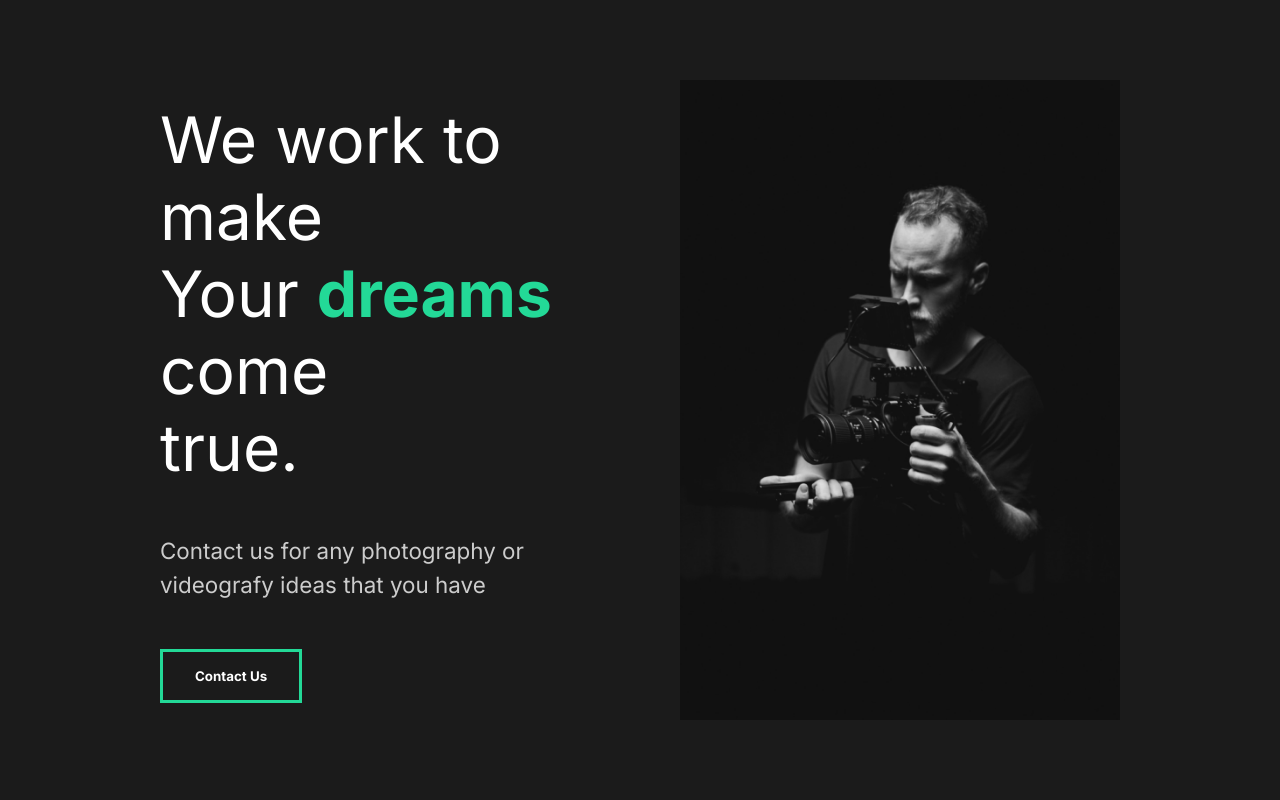
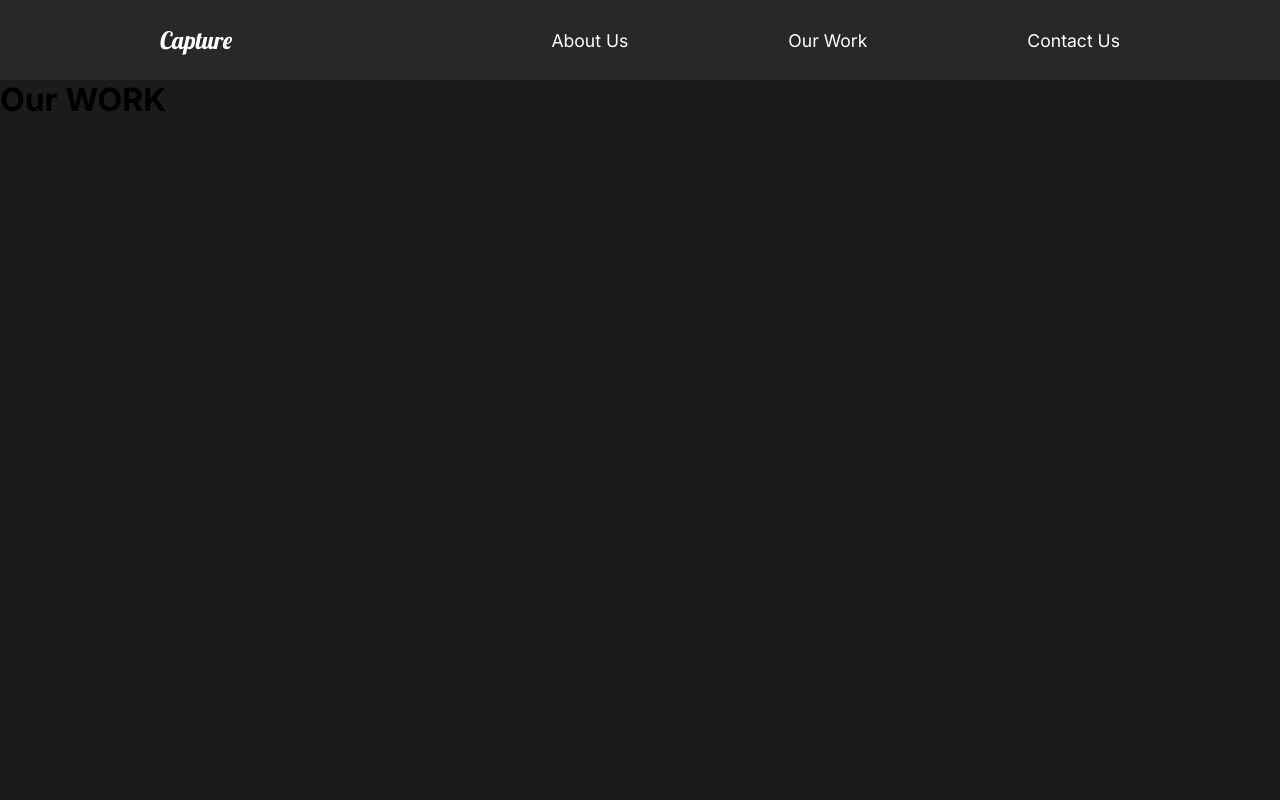
Before and after one commit to lilianaruva/website, a React (Create React App) app: page /work in a window 1280 px wide. Shown: the top 800 px of the page. Built offline with nearby package versions, Linux system fonts and the light colour scheme.

Commit message:
Create Navbar and add navigation with ReactRouter

```diff
--- a/src/App.js
+++ b/src/App.js
@@ -1,14 +1,30 @@
-import React from 'react';
+import React from "react";
 //Global Styled
-import GlobalStyle from './components/GlobalStyle';
+import GlobalStyle from "./components/GlobalStyle";
 //Import pages
-import AboutUs from './pages/AboutUs';
+import AboutUs from "./pages/AboutUs";
+import ContacUs from "./pages/ContacUs";
+import OurWork from "./pages/OurWork";
+import Nav from "./components/Nav";
+//Router
+import { Switch, Route } from "react-router-dom";
 
 function App() {
   return (
     <div className="App">
-      <GlobalStyle/>
-      <AboutUs/>
+      <GlobalStyle />
+      <Nav />
+      <Switch>
+        <Route path="/" exact>
+          <AboutUs />
+        </Route>
+        <Route path="/contact">
+          <ContacUs />
+        </Route>
+        <Route path="/work">
+          <OurWork />
+        </Route>
+      </Switch>
     </div>
   );
 }
--- /dev/null
+++ b/src/components/Nav.js
@@ -0,0 +1,57 @@
+import React from "react";
+import styled from "styled-components";
+import { Link } from "react-router-dom";
+
+const Nav = () => {
+  return (
+    <>
+      <StyledNav>
+        <h1>
+          <Link id="logo" to="/">
+            Capture
+          </Link>
+        </h1>
+        <ul>
+          <li>
+            <Link to="/">About Us</Link>
+          </li>
+          <li>
+            <Link to="/work">Our Work</Link>
+          </li>
+          <li>
+            <Link to="/contact">Contact Us</Link>
+          </li>
+        </ul>
+      </StyledNav>
+    </>
+  );
+};
+
+const StyledNav = styled.nav`
+  min-height: 10vh;
+  display: flex;
+  margin: auto;
+  justify-content: space-between;
+  align-items: center;
+  padding: 1rem 10rem;
+  background: #282828;
+  a {
+    color: white;
+    text-decoration: none;
+  }
+  ul {
+    display: flex;
+    list-style: none;
+  }
+  #logo {
+    font-size: 1.5rem;
+    font-family: "Lobster", cursive;
+    font-weight: lighter;
+  }
+  li {
+    padding-left: 10rem;
+    position: relative;
+  }
+`;
+
+export default Nav;
--- a/src/index.js
+++ b/src/index.js
@@ -2,10 +2,13 @@
 import ReactDOM from 'react-dom';
 import App from './App';
 import reportWebVitals from './reportWebVitals';
+import {BrowserRouter} from 'react-router-dom'
 
 ReactDOM.render(
   <React.StrictMode>
+    <BrowserRouter>
     <App />
+    </BrowserRouter>
   </React.StrictMode>,
   document.getElementById('root')
 );
--- /dev/null
+++ b/src/pages/ContacUs.js
@@ -0,0 +1,13 @@
+import React from "react";
+
+const ContactUs = () =>{
+    return (
+        <>
+        <div>
+            <h1>Our CONTACT</h1>
+        </div>
+        </>
+    );
+}
+
+export default ContactUs;
--- /dev/null
+++ b/src/pages/OurWork.js
@@ -0,0 +1,13 @@
+import React from "react";
+
+const OurWork = () =>{
+    return (
+        <>
+        <div>
+            <h1>Our WORK</h1>
+        </div>
+        </>
+    );
+}
+
+export default OurWork;
```
